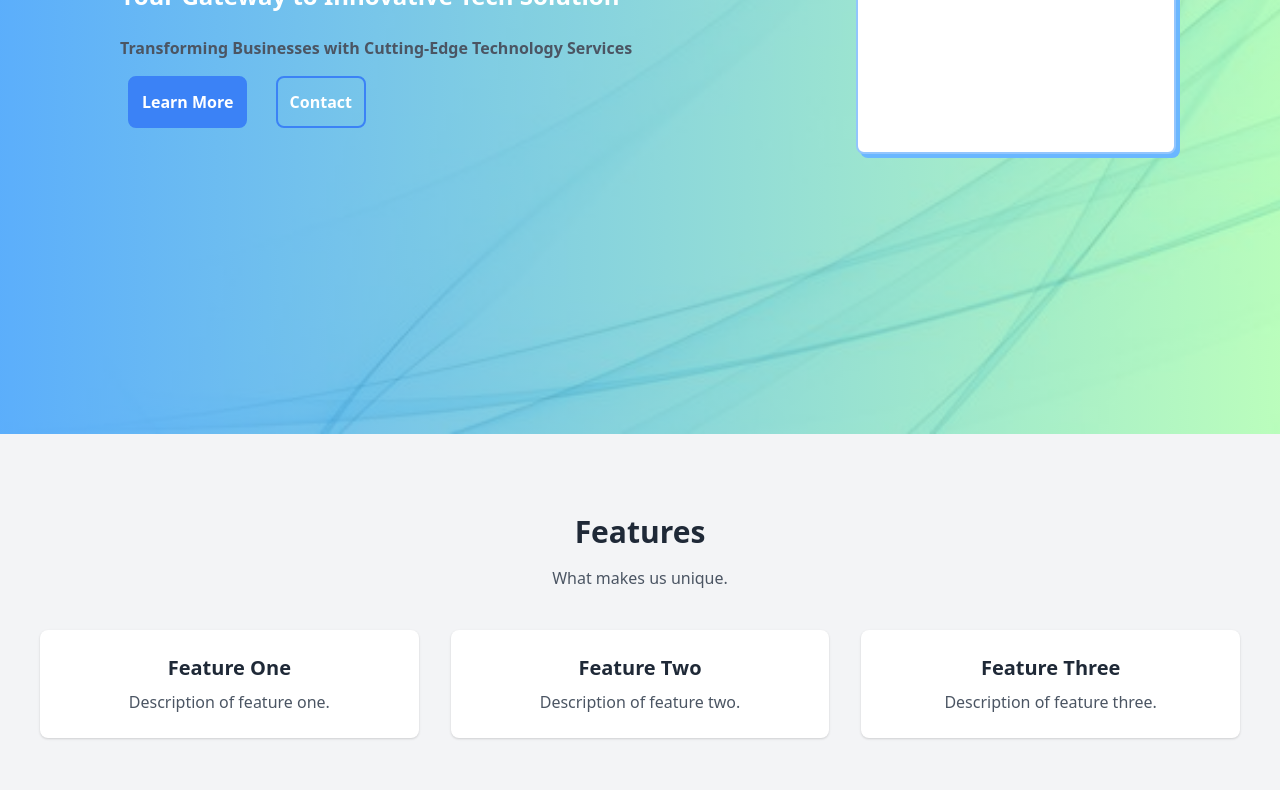
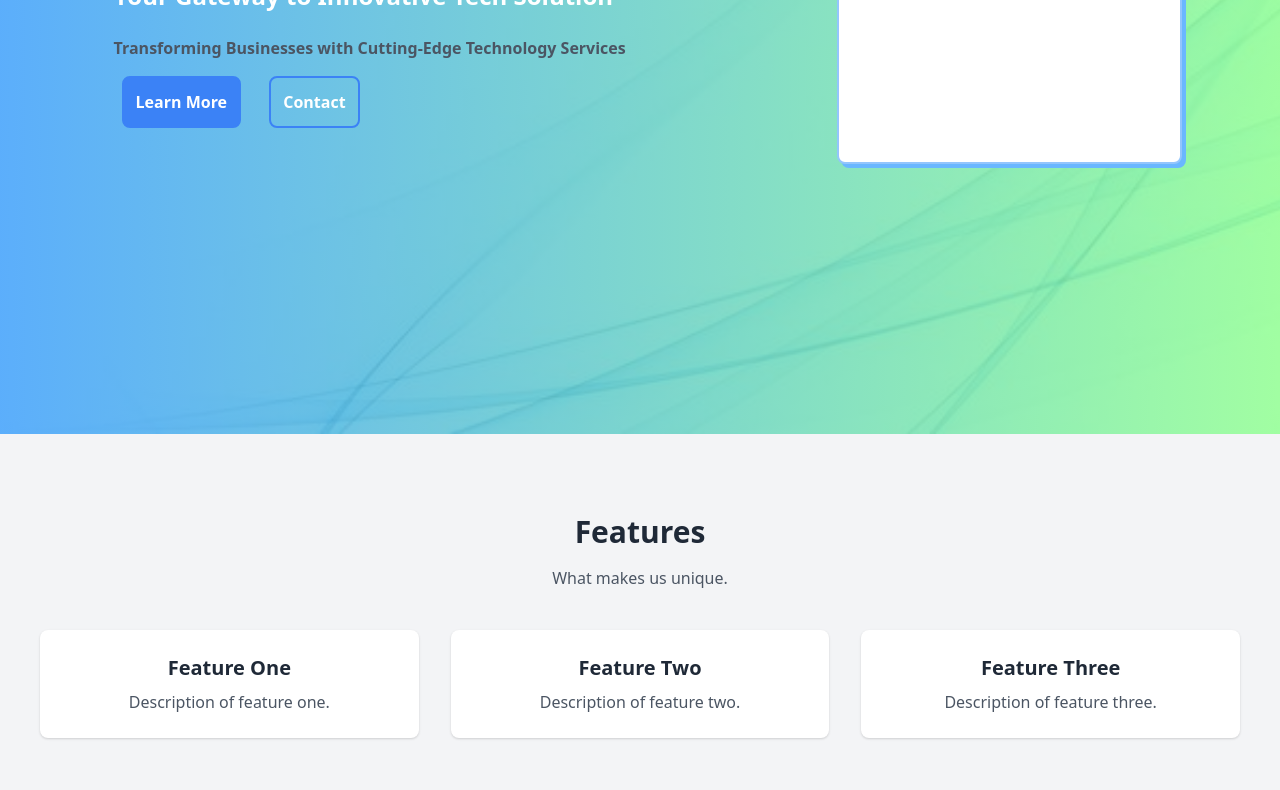
Before and after one commit to sonu-shivcharan/landing-page, a plain HTML site: page index.html in a window 1280 px wide. Shown: the part 366-1156 px from the top of the page. Drawn offline with nearby package versions, Linux system fonts and the light colour scheme.

Commit message:
update style.css

```diff
--- a/style.css
+++ b/style.css
@@ -1,47 +1,69 @@
-*{
+* {
 
   box-sizing: border-box;
 }
 
-#header{
-    background-image: linear-gradient(90deg, rgba(22, 140, 250, 0.7), rgba(123, 255, 123, 0.5));
+#header {
+  background-image: linear-gradient(35deg, rgba(22, 140, 250, 0.7), rgba(123, 255, 123, 0.5));
   position: fixed;
-    top:0;
+  top: 0;
   display: none;
   backdrop-filter: blur(3px);
   animation: slideDown 0.2s ease-in 1;
-    z-index:4;
+  z-index: 4;
 }
-#home{
+#home {
+  position: relative;
+  width: 100vw;
+  min-height: 100vh;
   background-image:
-    linear-gradient(90deg, rgba(22, 140, 250, 0.7), rgba(123, 255, 123, 0.5)),
+  linear-gradient(90deg, rgba(22, 140, 250, 0.7), rgba(123, 255, 123, 0.7)),
   url('bg1.jpg');
   background-size: cover;
   background-repeat: no-repeat;
-    background-position: center;
+  background-position: top;
 }
-.hero-img{
-    width: 20rem;
+.headline-container{
+}
+.hero-img {
+  max-width: calc(20rem + 2vw);
+  width: 100%;
   aspect-ratio: 4/3;
   box-shadow: 4px 4px 0px rgb(106, 183, 255);
 }
-.action-btn-container{
+.action-btn-container {
   width: 100%;
 }
-.action-btn-containe button{
+.action-btn-containe button {
   border-radius: 50%;
 }
+.slideUp{
+  animation: slideUp 0.4s ease 1;
+}
+
+@keyframes slideUp {
+  0% {
+    opacity: 0;
+    transform: translateY(calc(2vh));
+  }
+  100% {
+    opacity: 1;
+    transform: translate(0%);
+  }
+}
 @keyframes slideDown {
-    0%{
+  0% {
     transform: translateY(-100%);
-    }100%{
+  }
+
+  100% {
     transform: translate(0%);
   }
 }
 
 
 @media (max-width:560px) {
-    #home{
+  #home {
     flex-direction: column!important;
   }
 }
```
Lines whose indentation alone changed are shown as unchanged.
